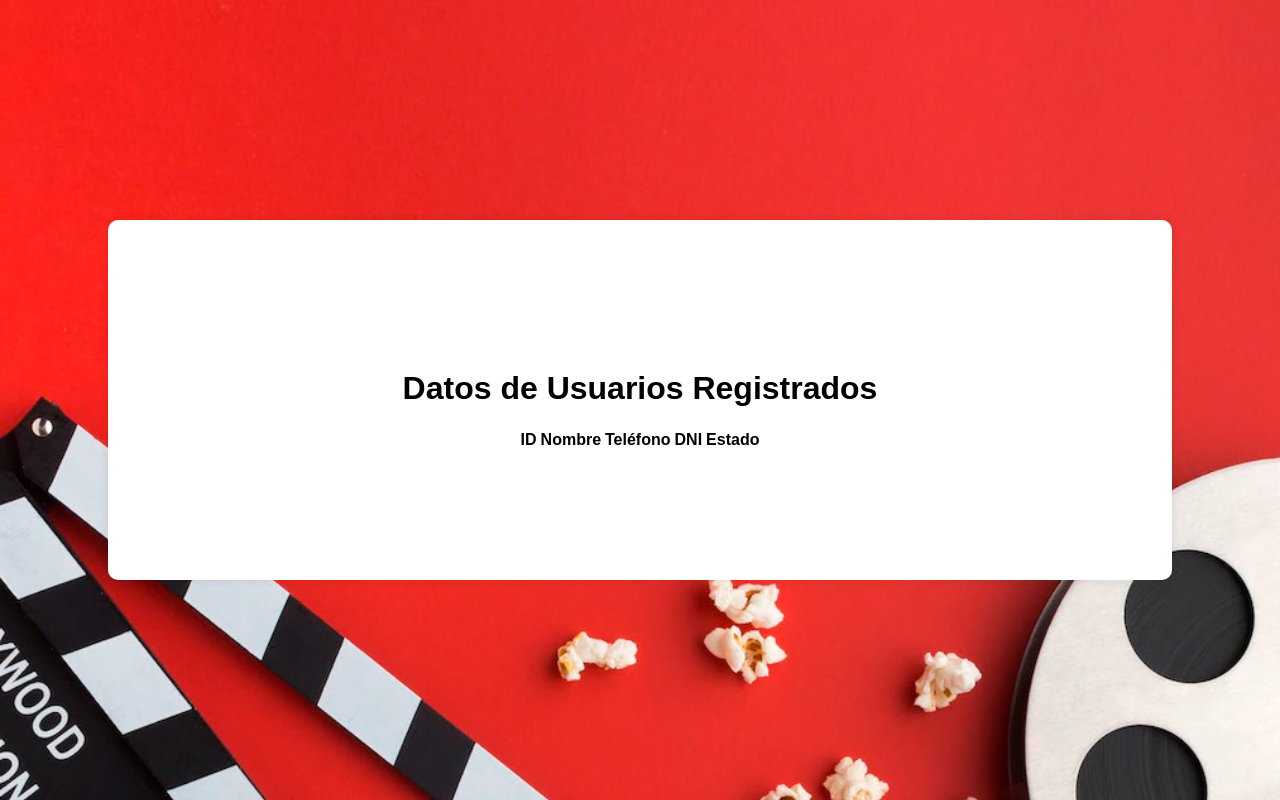
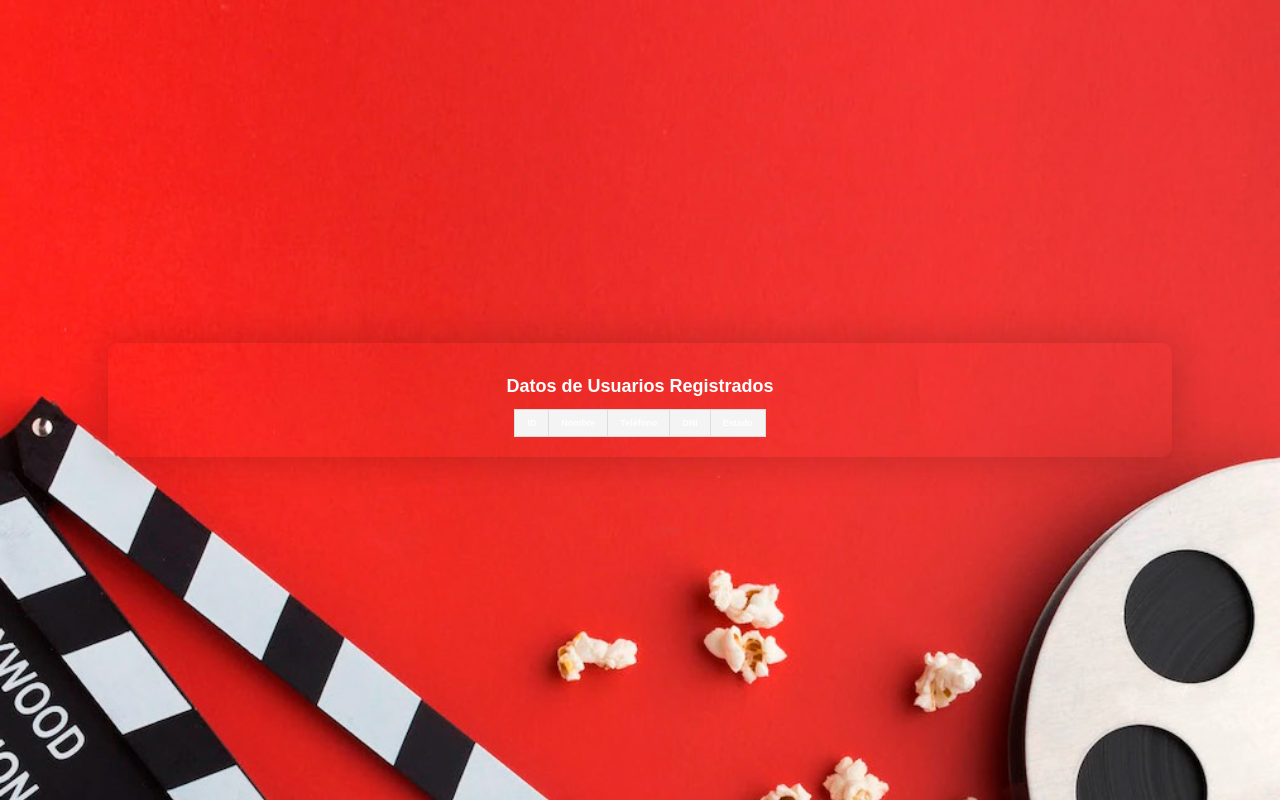
Before and after one commit to GABRIEL3503/clientes-cine-rex, a website: page public/datos.html in a window 1280 px wide. Drawn offline with Linux system fonts and the light colour scheme; no server answers.

Commit message:
gabo commit

```diff
--- a/public/datos.html
+++ b/public/datos.html
@@ -9,6 +9,7 @@
 <body>
     <div class="container">
         <h1>Datos de Usuarios Registrados</h1>
+        <div class="table-wrapper">
             <table id="userTable">
                 <thead>
                     <tr>
@@ -23,6 +24,7 @@
                     <!-- Los datos se cargarán aquí dinámicamente -->
                 </tbody>
             </table>
+        </div>
     </div>
     <script>
         document.addEventListener('DOMContentLoaded', () => {
@@ -56,7 +58,6 @@
             const nextStatus = statuses[(statuses.indexOf(currentStatus) + 1) % statuses.length];
             const userId = td.getAttribute('data-id');
 
-            // Actualizar el estado en el backend
             fetch('/update-status', {
                 method: 'POST',
                 headers: {
@@ -67,7 +68,6 @@
             .then(response => response.json())
             .then(data => {
                 console.log('Success:', data);
-                // Actualizar el estado visualmente
                 td.textContent = nextStatus;
                 row.className = nextStatus;
             })
--- a/public/style.css
+++ b/public/style.css
@@ -18,20 +18,52 @@ body {
 p{
     font-size: 18px;
 }
+
+/* style.css */
 .container {
+    width: 100%;
+    max-width: 1200px;
+    margin: 0 auto;
+    overflow-x: auto; /* Permite el desplazamiento horizontal */
+}
+
+.table-wrapper {
+    max-height: 400px; /* Define la altura máxima del contenedor */
+    overflow-y: auto; /* Permite el desplazamiento vertical */
+}
+
+table {
+    width: 100%;
+    border-collapse: collapse;
+}
+
+th, td {
+    padding: 8px 12px;
+    border: 1px solid #ddd;
+}
+
+th {
+    background-color: #f4f4f4;
+    position: sticky;
+    top: 0; /* Hace que el encabezado sea fijo */
+}
+
+.container {
+    font-size: 9px;
+    color: white;
     justify-content: center;
     display: flex;
-    height: 40vh;
+    height: auto;
     width: 80vw;
     display: flex;
     flex-direction: column;
     align-items: center;
     align-items: center;
-    background: #fff;
+    /* background: #fdfdfdb5; */
     padding: 20px;
     border-radius: 10px;
-    box-shadow: 0 0 10px rgba(0, 0, 0, 0.1);
-    overflow: hidden; /* Añadir esto para evitar el reflujo */
+    box-shadow: 0 0 40px rgba(0, 0, 0, 0.2);
+    overflow: hidden;
 }
 
 .step {
@@ -158,3 +190,8 @@ button:hover {
 p{
     line-height:24px
 }
+
+@media only screen and (max-width: 767px) {
+    th, td {
+        font-size: 8px;}
+}
```
Lines whose indentation alone changed are shown as unchanged.
